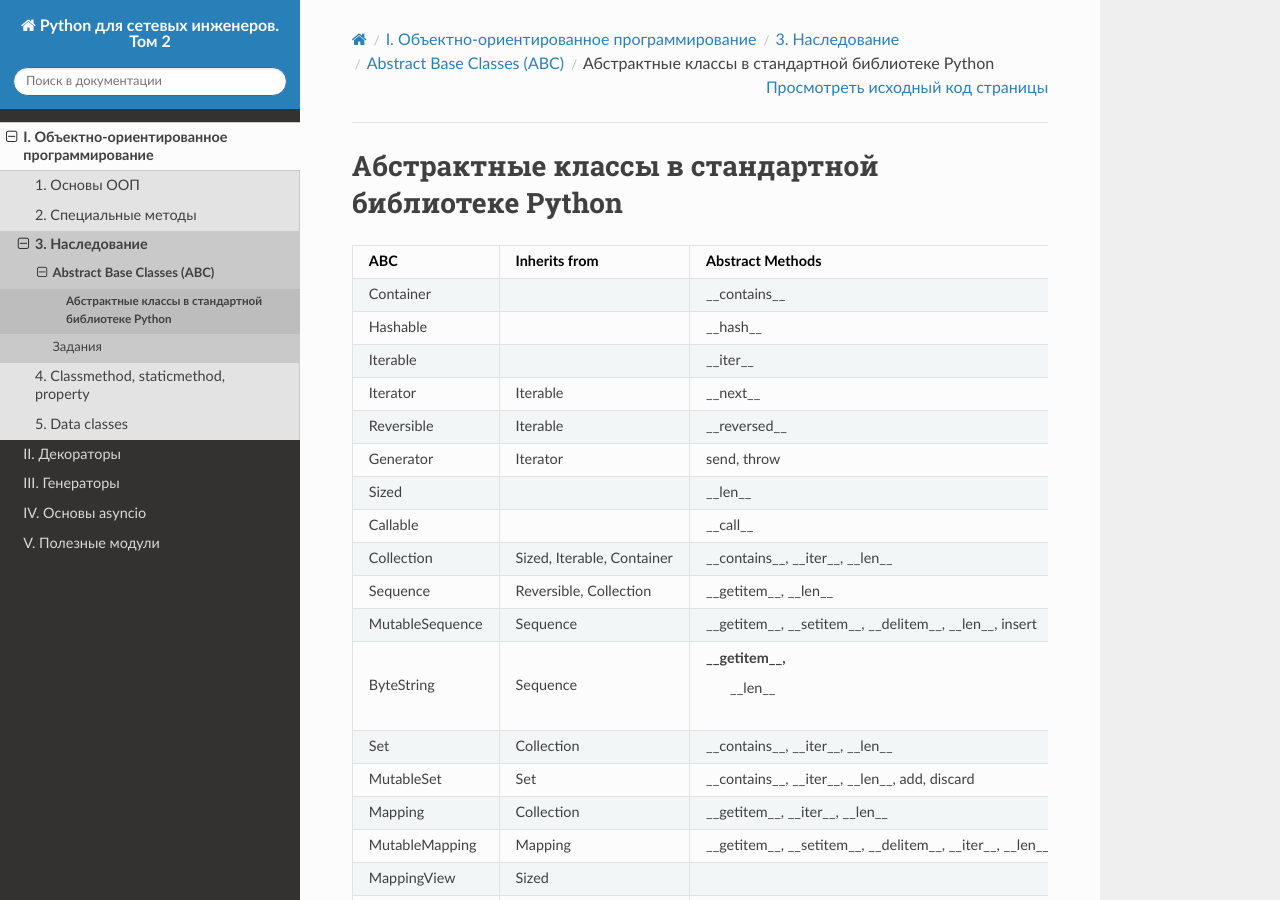
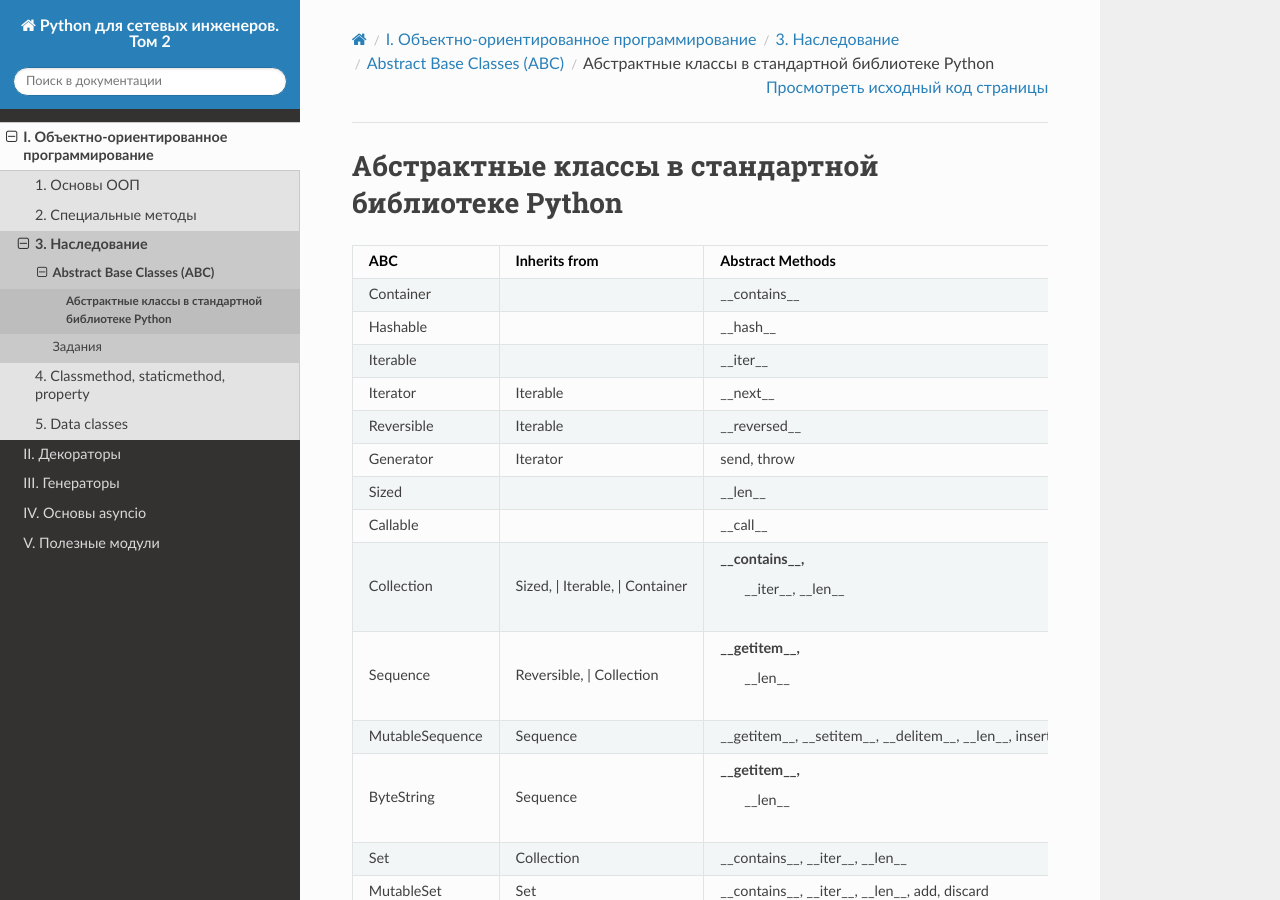
Before and after one commit to natenka/advpyneng-book, a Sphinx documentation site: the page built from docs/source/book/03_oop_inheritance/abc_standard_library.rst, in a window 1280 px wide and 900 px high. Built offline with Sphinx 7.4.7 and the Read the Docs theme 2.0.0, drawn with Linux system fonts in a browser that asks for light colours; pages that are not in the unit, such as notebooks, are missing from menus.

```diff
--- a/docs/source/book/03_oop_inheritance/abc_standard_library.rst
+++ b/docs/source/book/03_oop_inheritance/abc_standard_library.rst
@@ -15,11 +15,11 @@
 Sized                               __len__
 Callable                            __call__
 Collection          Sized,          __contains__,
-                    Iterable,       __iter__,
-                    Container       __len__
+                    | Iterable,       __iter__,
+                    | Container       __len__
 
 Sequence            Reversible,     __getitem__,        __contains__, __iter__, __reversed__,
-                    Collection      __len__             index, and count
+                    | Collection      __len__             index, and count
 
 MutableSequence     Sequence        __getitem__,        Inherited :class:Sequence methods and
                                     __setitem__,        append, reverse, extend, pop,
```
